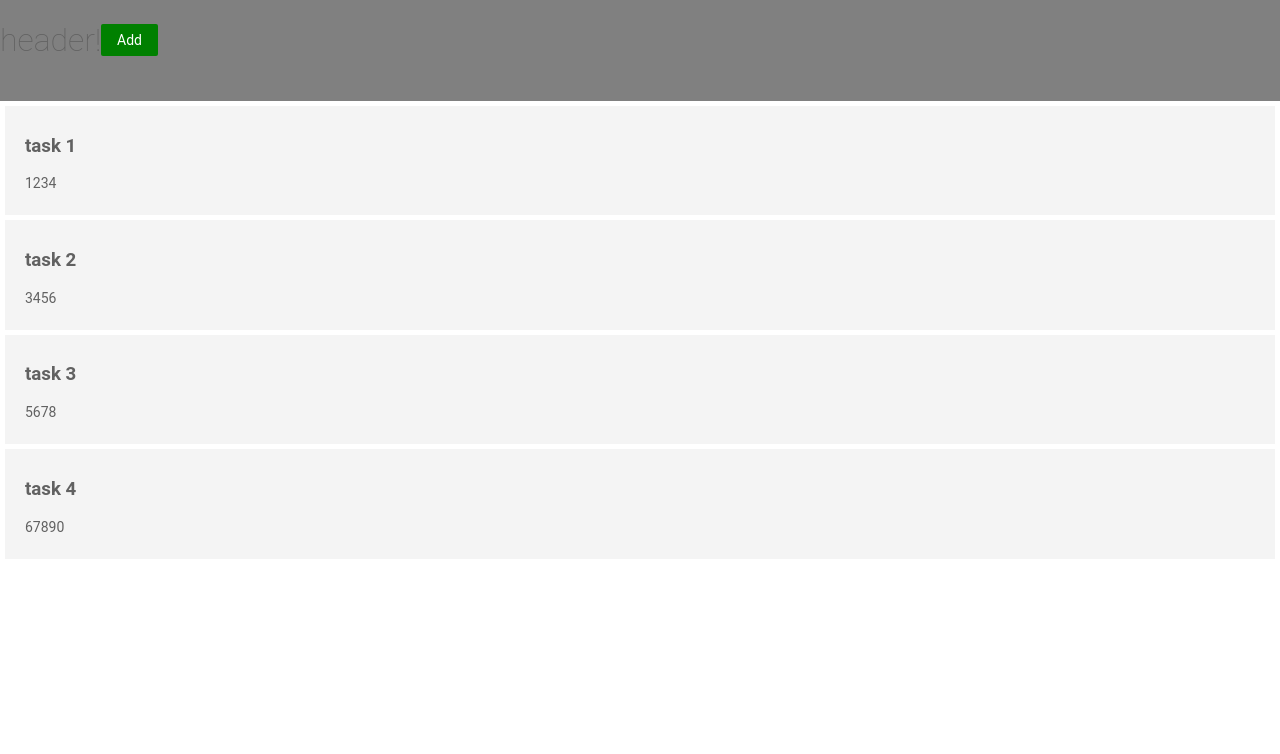
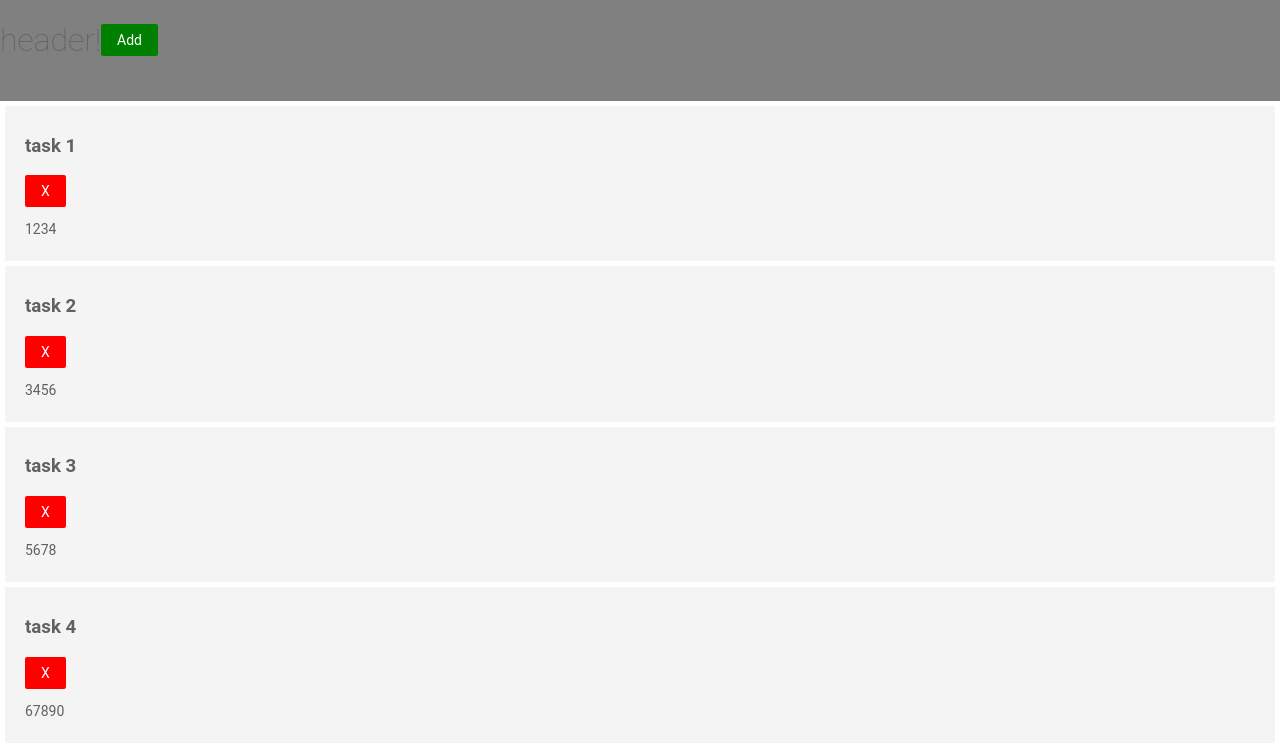
Before and after one commit to akamlah/angular-2w5pr9, an Angular app: page / in a window 1280 px wide. Shown: the top 754 px of the page. Built offline with nearby package versions, Linux system fonts and the light colour scheme.

Commit message:
delete button

```diff
--- a/src/app/components/task-item/task-item.component.html
+++ b/src/app/components/task-item/task-item.component.html
@@ -1,4 +1,11 @@
 <div class="task">
   <h3> {{ task.text }} </h3>
+    <button
+      class="but"
+      style="background-color: red; font-size: 8"
+      (click)="onDelete()"
+    >
+      X
+    </button>
   <p> {{ task.day }} </p>
 </div>
--- a/src/app/components/task-item/task-item.component.ts
+++ b/src/app/components/task-item/task-item.component.ts
@@ -10,4 +10,9 @@ export class TaskItemComponent {
 
   @Input() task: Task = {} as Task;
 
+  onDelete() {
+    console.log('deleting task:');
+    console.log(this.task);
+  }
+
 }
```
